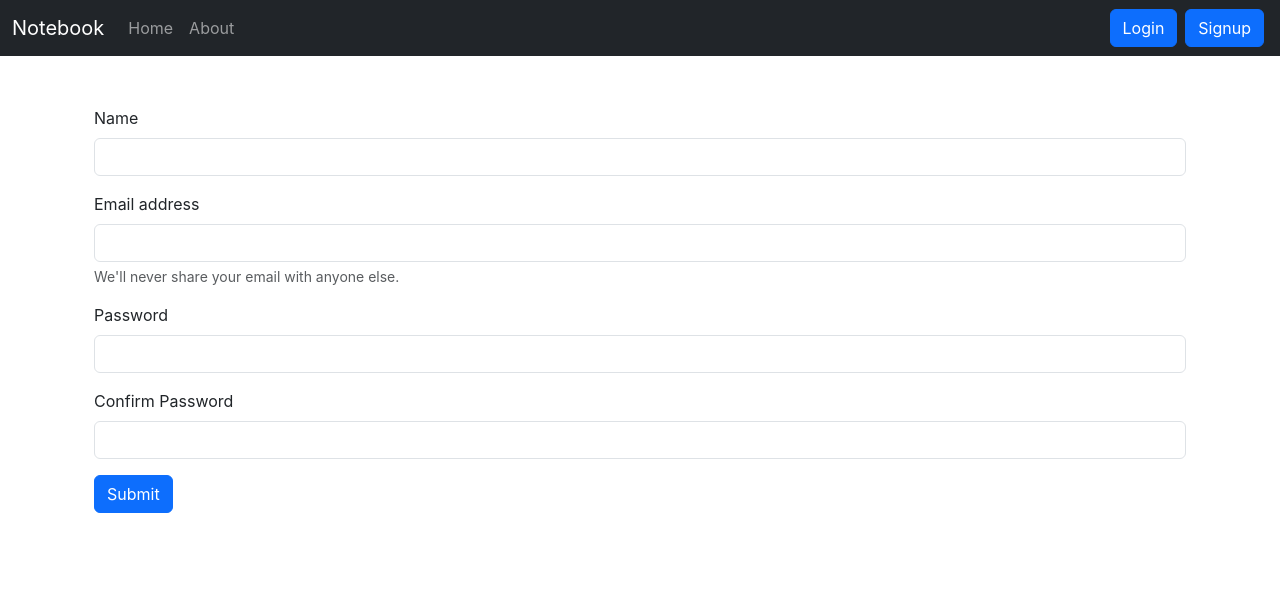
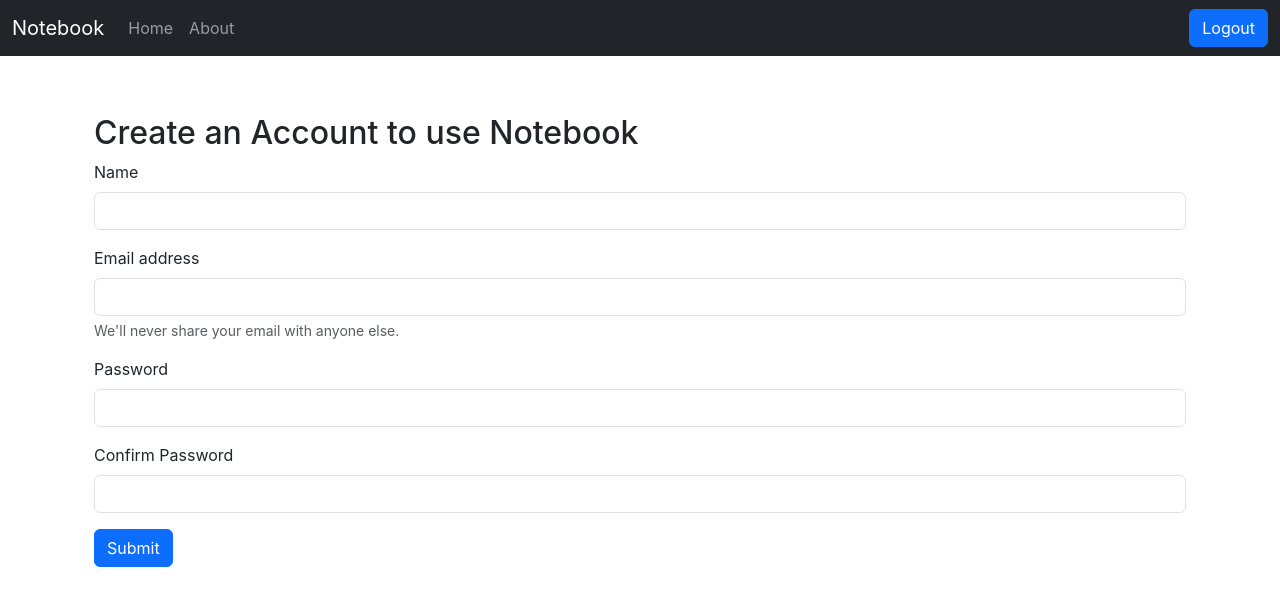
Before and after one commit to bhaveshrordev/notebook, a React (Create React App) app: page /signup in a window 1280 px wide. Shown: the top 606 px of the page. Built offline with nearby package versions, Linux system fonts and the light colour scheme; sample sign-in values are in the browser's storage.

Commit message:
add login and logout functionality

```diff
--- a/src/components/Login.js
+++ b/src/components/Login.js
@@ -38,7 +38,8 @@ const Login = (props) => {
   };
 
   return (
-    <div>
+    <div className="mt-2">
+      <h2>Login To Continue to Notebook</h2>
       <form onSubmit={handleSubmit}>
         <div className="mb-3">
           <label htmlFor="email" className="form-label">
--- a/src/components/Navbar.js
+++ b/src/components/Navbar.js
@@ -1,8 +1,15 @@
 import React from "react";
-import { Link, useLocation } from "react-router-dom";
+import { Link, useLocation, useNavigate } from "react-router-dom";
 
 const Navbar = () => {
+  const navigate = useNavigate();
+
+  const handleLogout = () => {
+    localStorage.removeItem("token");
+    navigate("/login");
+  };
   let location = useLocation();
+
   return (
     <nav className="navbar navbar-expand-lg navbar-dark bg-dark">
       <div className="container-fluid">
@@ -23,20 +30,41 @@ const Navbar = () => {
         <div className="collapse navbar-collapse" id="navbarSupportedContent">
           <ul className="navbar-nav me-auto mb-2 mb-lg-0">
             <li className="nav-item">
-              <Link className={`nav-link ${location.pathname==='/'? "active": ""}`} aria-current="page" to="/">
+              <Link
+                className={`nav-link ${
+                  location.pathname === "/" ? "active" : ""
+                }`}
+                aria-current="page"
+                to="/"
+              >
                 Home
               </Link>
             </li>
             <li className="nav-item">
-              <Link className={`nav-link ${location.pathname==='/about'? "active": ""}`} to="/about">
+              <Link
+                className={`nav-link ${
+                  location.pathname === "/about" ? "active" : ""
+                }`}
+                to="/about"
+              >
                 About
               </Link>
             </li>
           </ul>
-          <form className="d-flex">
-            <Link className='btn btn-primary mx-1' to="/login" role="button">Login</Link>
-            <Link className='btn btn-primary mx-1' to="/signup" role="button">Signup</Link>
-          </form>
+          {!localStorage.getItem("token") ? (
+            <form className="d-flex">
+              <Link className="btn btn-primary mx-1" to="/login" role="button">
+                Login
+              </Link>
+              <Link className="btn btn-primary mx-1" to="/signup" role="button">
+                Signup
+              </Link>
+            </form>
+          ) : (
+            <button onClick={handleLogout} className="btn btn-primary">
+              Logout
+            </button>
+          )}
         </div>
       </div>
     </nav>
--- a/src/components/Notes.js
+++ b/src/components/Notes.js
@@ -2,13 +2,20 @@ import React, { useContext, useEffect, useRef, useState } from "react";
 import noteContext from "../context/notes/noteContext";
 import Noteitem from "./Noteitem";
 import AddNote from "./AddNote";
+import { useNavigate } from "react-router-dom";
 
 const Notes = (props) => {
   const context = useContext(noteContext);
   const { notes, getNotes, editNote } = context;
 
+  const navigate = useNavigate();
+
   useEffect(() => {
-    getNotes();
+    if(localStorage.getItem('token')){
+      getNotes();
+    }else {
+      navigate('/login');
+    }
     // eslint-disable-next-line
   }, []);
 
--- a/src/components/Signup.js
+++ b/src/components/Signup.js
@@ -40,7 +40,8 @@ const Signup = (props) => {
   };
 
   return (
-    <div className="container">
+    <div className="container mt-2">
+      <h2>Create an Account to use Notebook</h2>
       <form onSubmit={handleSubmit}>
         <div className="mb-3">
           <label htmlFor="name" className="form-label">
```
